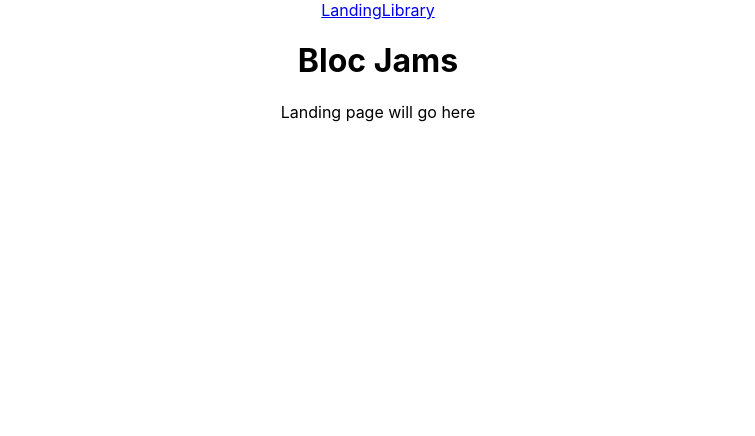
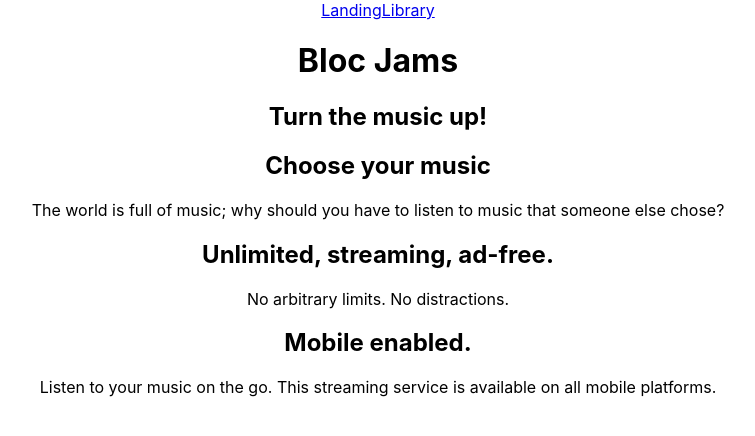
Before and after one commit to ehl225/bloc-jams-react, a React (Create React App) app: page / in a window 1280 px wide. Shown: the top 436 px of the page, without its empty margins (262-1017 px from the left). Built offline with nearby package versions, Linux system fonts and the light colour scheme.

Commit message:
Changed landing component to show 3 selling points.

```diff
--- a/src/components/Landing.js
+++ b/src/components/Landing.js
@@ -2,7 +2,25 @@
 
 const Landing =()=> (
 	<section className="landing">
-		Landing page will go here
+		<h1 className="hero-title">Turn the music up!</h1>
+	<section className="selling-points">
+		<div className="point">
+			<h2 className="point-title">Choose your music</h2>
+			<p className="point-description">The world is full of
+music; why should you have to listen to music that someone else chose?</p>
+		</div>
+		<div className="point">
+			<h2 className="point-title">Unlimited, streaming,
+ad-free.</h2>
+			<p className="point-description">No arbitrary limits.
+No distractions.</p>
+		</div>
+		<div className="point">
+			<h2 className="point-title">Mobile enabled.</h2>
+			<p className="point-description">Listen to your music
+on the go. This streaming service is available on all mobile platforms.</p>
+		</div>
+	</section>
 	</section>
 );
 
```
